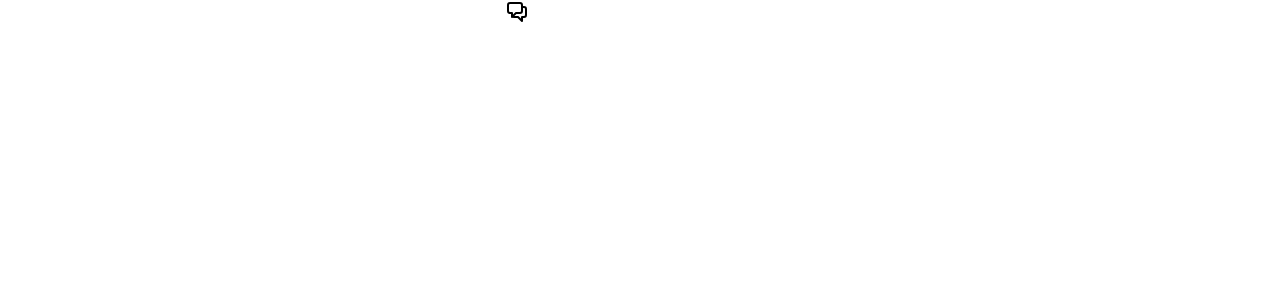
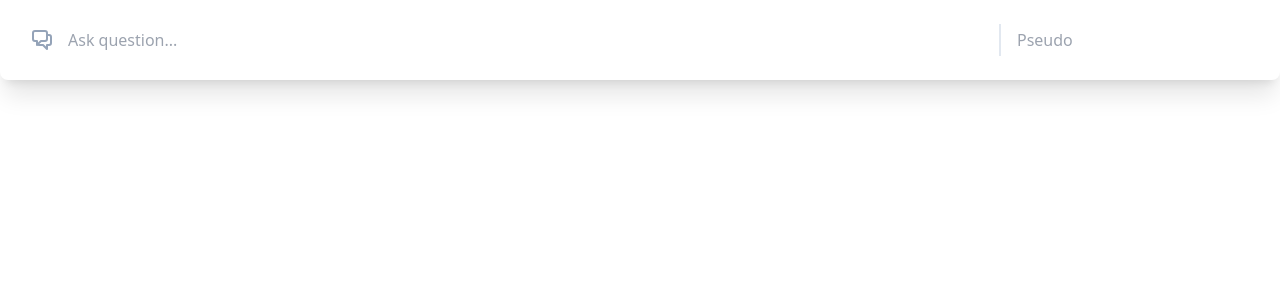
Before and after one commit to crabe-cool/vuejs-app, a Vue app: page / in a window 1280 px wide. Shown: the top 300 px of the page. Built offline with nearby package versions, Linux system fonts and the light colour scheme.

Commit message:
feat(input): add BigInput component
Signed-off-by: LoicMonard <monard@intechinfo.fr>

```diff
--- a/src/assets/main.css
+++ b/src/assets/main.css
@@ -1 +1,5 @@
 @import './base.css';
+
+html, body {
+  margin: 0;
+}
--- a/src/components/BigInput.vue
+++ b/src/components/BigInput.vue
@@ -2,12 +2,35 @@
 import { ref } from 'vue';
 import IconCommunity from './icons/IconCommunity.vue';
 
-const value = ref('');
+const message = ref('');
+const pseudo = ref('');
+const showPseudo = ref(false);
+const pseudoInputDom = ref(null);
+
+const onKeyupEnter = () => {
+	showPseudo.value = true;
+	pseudoInputDom.value.focus();
+};
 </script>
 
 <template>
-	<div class="flex flex-row gap-4 justify-center items-center px-4">
-    <IconCommunity />
-		<input type="text" v-model="value" />
+	<div class="flex flex-row gap-4 justify-center items-center px-8 py-6 shadow-xl rounded-lg bg-white overflow-hidden">
+		<IconCommunity class="text-slate-400" />
+		<input
+			type="text"
+			v-model="message"
+			@keyup.enter="onKeyupEnter"
+			placeholder="Ask question..."
+			class="grow border-none outline-none" />
+		<div class="flex flex-row items-center gap-4 h-full transition-all duration-300" :class="{ '': showPseudo }">
+			<div class="border-r-2 border-slate-200 h-8"></div>
+			<input
+				type="text"
+				v-model="pseudo"
+				placeholder="Pseudo"
+				@keyup.enter="$emit('messageSubmit', { message, pseudo })"
+				ref="pseudoInputDom"
+				class="grow border-none outline-none" />
+		</div>
 	</div>
 </template>
```
